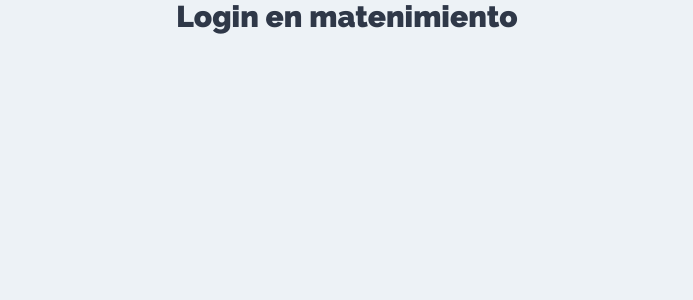
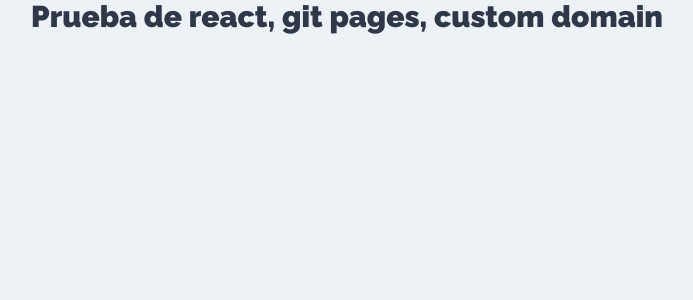
Before and after one commit to rodgober/inconverse, a React (Create React App) app: page / in a window 1280 px wide. Shown: the top 300 px of the page, without its empty margins (293-986 px from the left). Built offline with nearby package versions, Linux system fonts and the light colour scheme.

Commit message:
Sin Router

```diff
--- a/src/App.js
+++ b/src/App.js
@@ -5,13 +5,7 @@ import Proyectos from './components/proyectos/Proyectos';
 
 function App() {
   return (
-    <Router>
-      <Switch>
-        <Route exact path="/" component={Login} />
-        <Route exact path="/nueva-cuenta" component={NuevaCuenta} />
-        <Route exact path="/proyectos" component={Proyectos} />
-      </Switch>
-    </Router>
+    <h1>Prueba de react, git pages, custom domain </h1>
   );
 }
 
```
